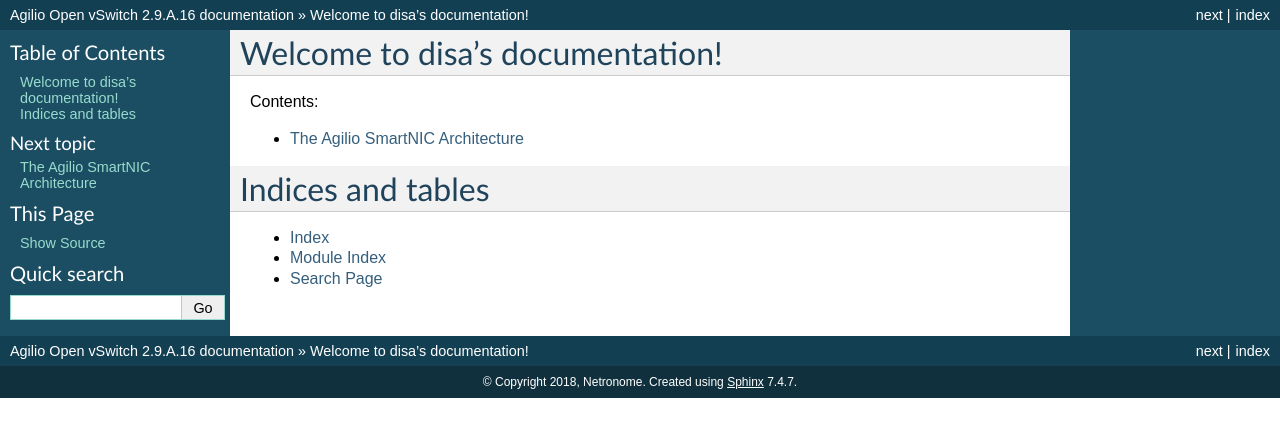
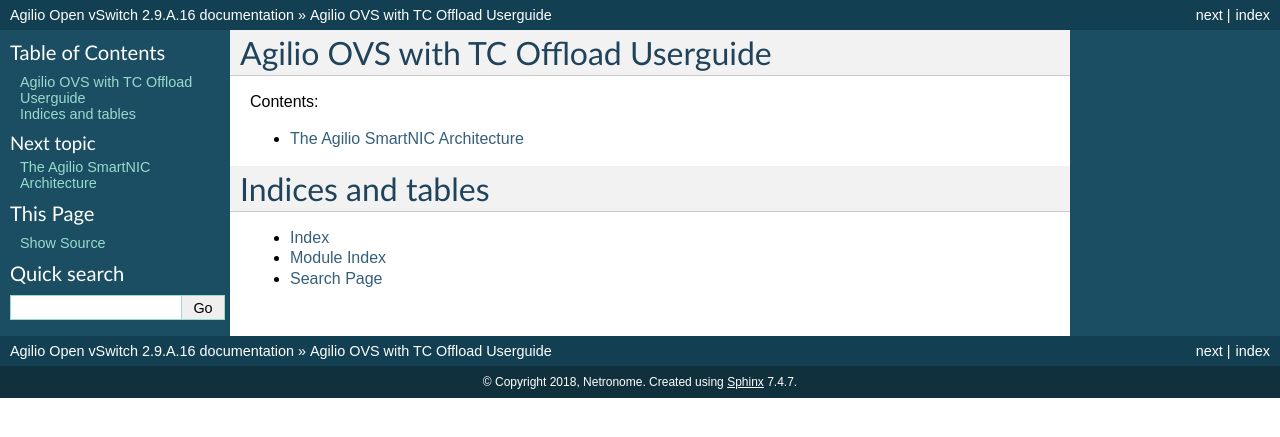
Before and after one commit to macris-xiao/disa-user-guide, a Sphinx documentation site: the page built from docs/index.rst, in a window 1280 px wide. Shown: the top 437 px of the page. Built offline with Sphinx 7.4.7, drawn with Linux system fonts in a browser that asks for light colours; formulas are drawn with MathJax 3.

Commit message:
Changed DISA to Agilio OVS-TC
This is a test commit to check I understand the workflow

Change-Id: I03bd08c1e2a0a0d6afce29680a6b7dbc7d780656

```diff
--- a/docs/index.rst
+++ b/docs/index.rst
@@ -1,10 +1,10 @@
-.. disa documentation master file, created by
+.. Agilio OVS-TC documentation master file, created by
    sphinx-quickstart on Mon Aug  6 17:28:35 2018.
    You can adapt this file completely to your liking, but it should at least
    contain the root `toctree` directive.
 
-Welcome to disa's documentation!
-================================
+Agilio OVS with TC Offload Userguide
+====================================
 
 .. toctree::
    :maxdepth: 2
```
